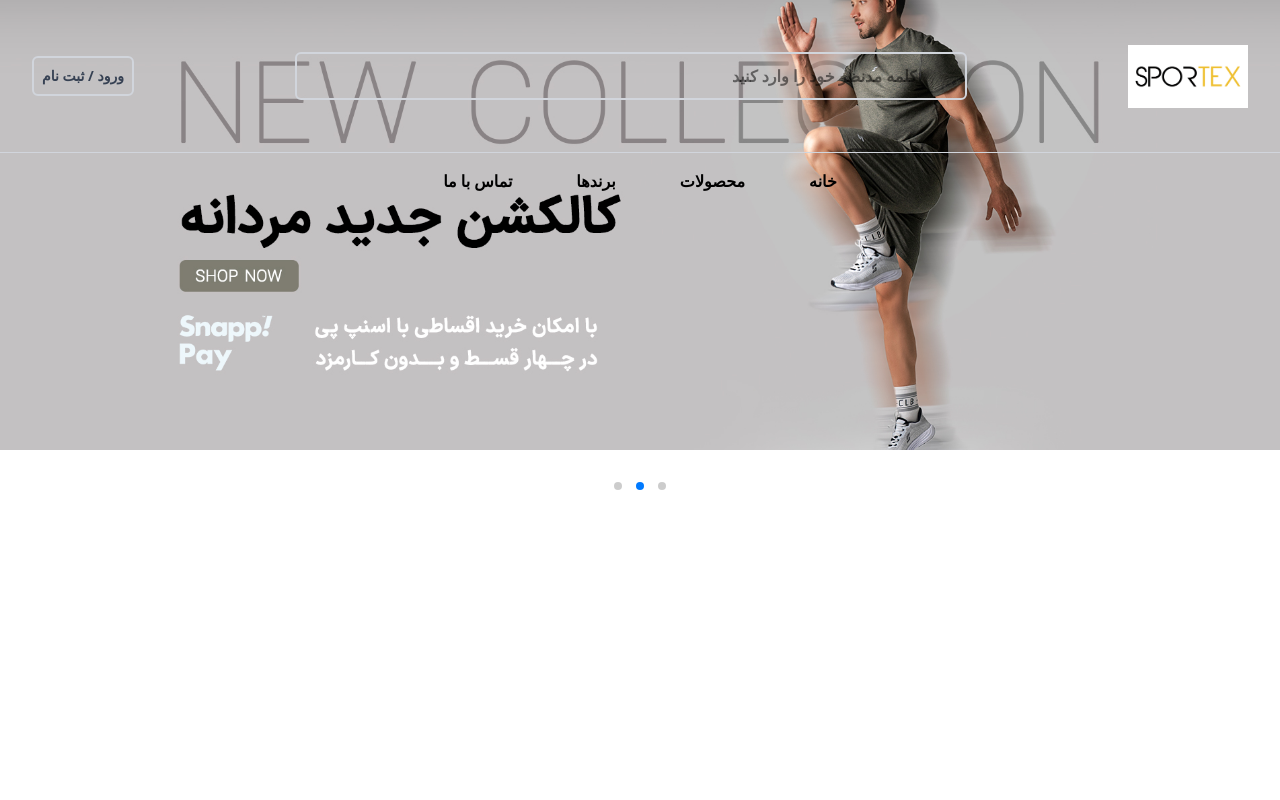
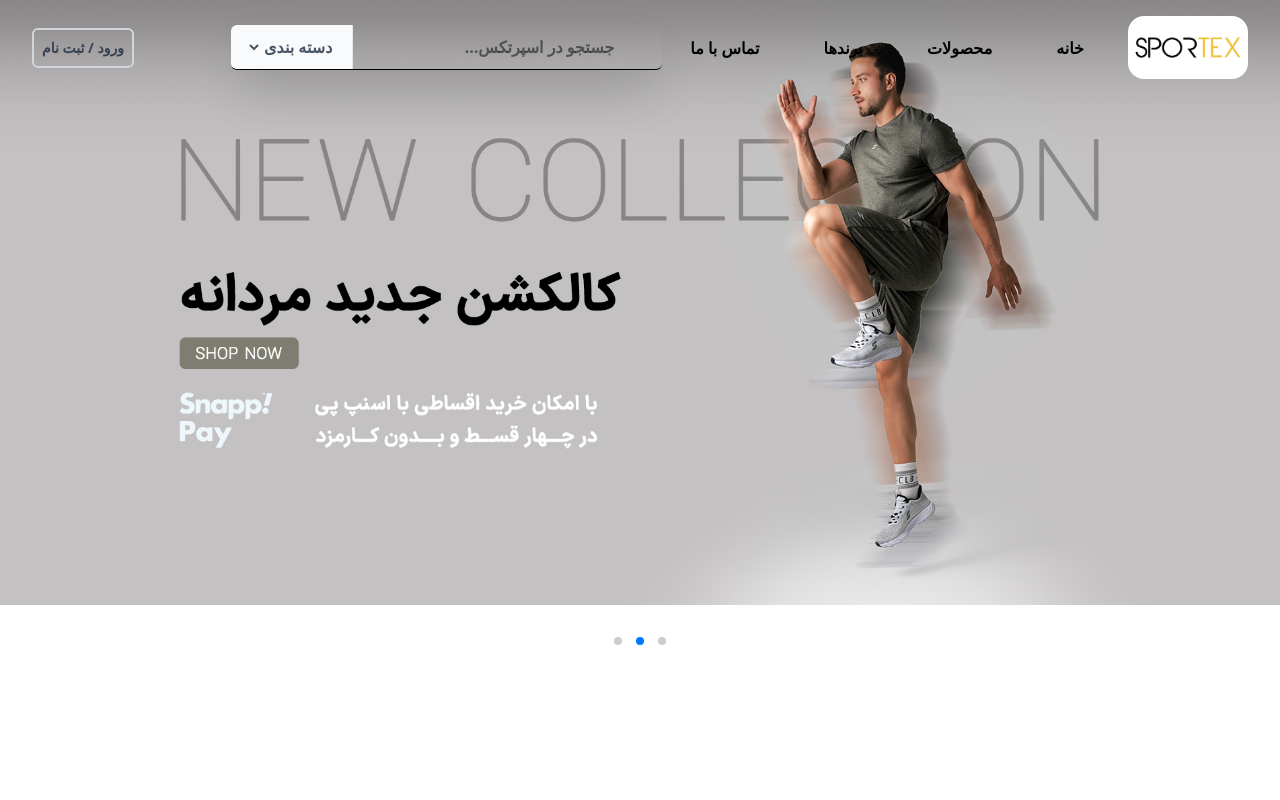
Before and after one commit to Ftm-brbri/final-project, a Next.js app: page / in a window 1280 px wide. Shown: the top 800 px of the page. Built offline with nearby package versions, Linux system fonts and the light colour scheme.

Commit message:
feat : header set and update

```diff
--- a/src/components/products/customswiper.tsx
+++ b/src/components/products/customswiper.tsx
@@ -3,7 +3,6 @@
 import { Autoplay, Pagination } from "swiper/modules";
 import { Swiper, SwiperSlide } from "swiper/react";
 import { slides } from "../../constants/swiper-slides";
-
 
 export default function HeroSlider() {
   return (
@@ -24,8 +23,8 @@ export default function HeroSlider() {
       >
         {slides.map((slide) => (
           <SwiperSlide key={slide.id}>
-            <div className="w-full h-full p-0 ">
-              <div className="relative w-full h-full min-h-87.5 md:h-112.5 overflow-hidden bg-primary">
+            <div className="w-full h-full ">
+              <div className="relative w-full h-full overflow-hidden bg-primary">
                 <img
                   src={slide.imageMobile}
                   alt="slider image mobile"
@@ -35,7 +34,7 @@ export default function HeroSlider() {
                 <img
                   src={slide.imageDesktop}
                   alt="slider image desktop"
-                  className="hidden md:block w-full h-full object-cover"
+                  className="hidden md:block w-full h-full object-cover object-top"
                 />
               </div>
             </div>
--- a/src/shared/components/Header.tsx
+++ b/src/shared/components/Header.tsx
@@ -2,10 +2,9 @@
 import Link from "next/link";
 import { useState } from "react";
 
-
 const items = [
   { label: "خانه", href: "/" },
-  // { label: "فروشگاه", href: "/product" },
+
   { label: " محصولات", href: "/" },
   { label: "برندها", href: "/brand" },
   { label: "تماس با ما", href: "/" },
@@ -25,7 +24,6 @@ export default function Header() {
           <img
             src="./image/burger-menu-svgrepo-com.svg"
             alt="burger-menu"
-
             className="md:hidden width-7 h-7 cursor-pointer"
             onClick={() => setIsOpen(true)}
           />
@@ -33,26 +31,33 @@ export default function Header() {
             <img
               src="./image/og-sportex.png"
               alt="logo"
-
-              className="h-10 width-15 md:h-30 md:w-30 object-contain outline-none"
+              className="h-10 w-15 md:h-fit md:w-30 object-contain rounded-2xl outline-none "
             />
           </Link>
+          <div className="hidden md:block ">
+            <ul className="max-w-5xl mx-auto flex justify-center gap-10 lg:gap-16 py-4 pr-8">
+              {items.map((item, index) => (
+                <li key={index} className="hover:text-white transition-colors">
+                  <Link href={item.href}>{item.label}</Link>
+                </li>
+              ))}
+            </ul>
           </div>
-
-        <div className="hidden md:flex flex-1 max-w-2xl mx-4 border-2 border-gray-300 rounded-md overflow-hidden">
+          <div className="hidden md:flex max-w-2xl mx-4 rounded-md overflow-hidden border-b shadow-2xl">
             <div className="px-4  flex items-center cursor-pointer">
               {/* <FaSearch className="text-white" /> */}
             </div>
             <input
               type="text"
-            placeholder="کلمه مدنظر خود را وارد کنید"
+              placeholder="جستجو در اسپرتکس…"
               className="flex-1 px-4 py-2.5 outline-none text-sm lg:text-base"
             />
-          {/* <div className="px-4 flex items-center border-r border-gray-200 text-gray-600 bg-gray-50">
+            <div className="px-4 flex items-center border-r border-gray-200 text-gray-600 bg-gray-50">
               <select className="bg-transparent outline-none cursor-pointer">
                 <option>دسته بندی</option>
               </select>
-          </div> */}
+            </div>
+          </div>
         </div>
 
         <div className="flex items-center">
@@ -71,16 +76,6 @@ export default function Header() {
             className="flex-1 px-3 py-2 outline-none text-sm"
           />
         </div>
-      </div>
-
-      <div className="hidden md:block border-t border-gray-300">
-        <ul className="max-w-5xl mx-auto flex justify-center gap-10 lg:gap-16 py-4">
-          {items.map((item, index) => (
-            <li key={index} className="hover:text-primary transition-colors">
-              <Link href={item.href}>{item.label}</Link>
-            </li>
-          ))}
-        </ul>
       </div>
 
       {isOpen && (
```
Lines whose indentation alone changed are shown as unchanged.
